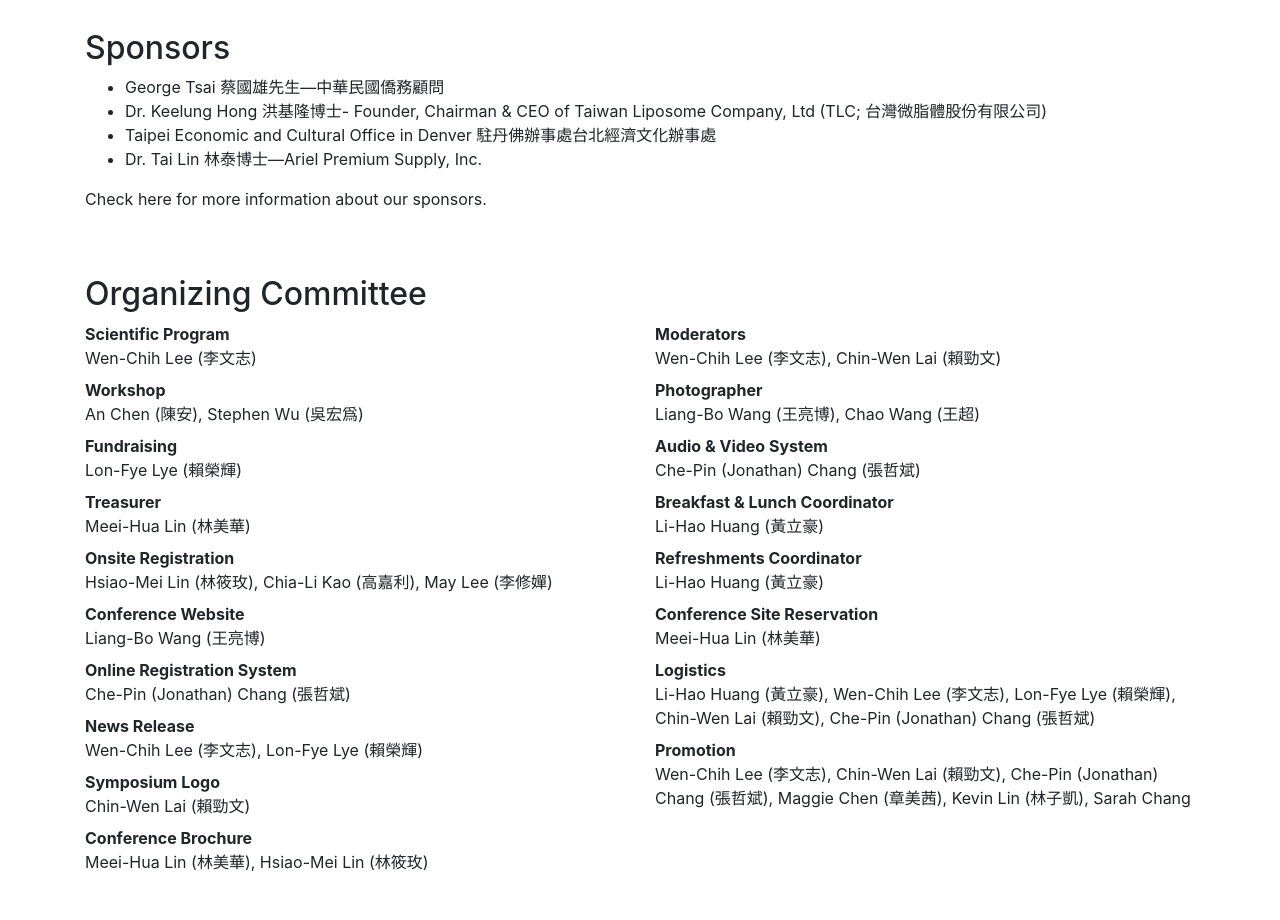
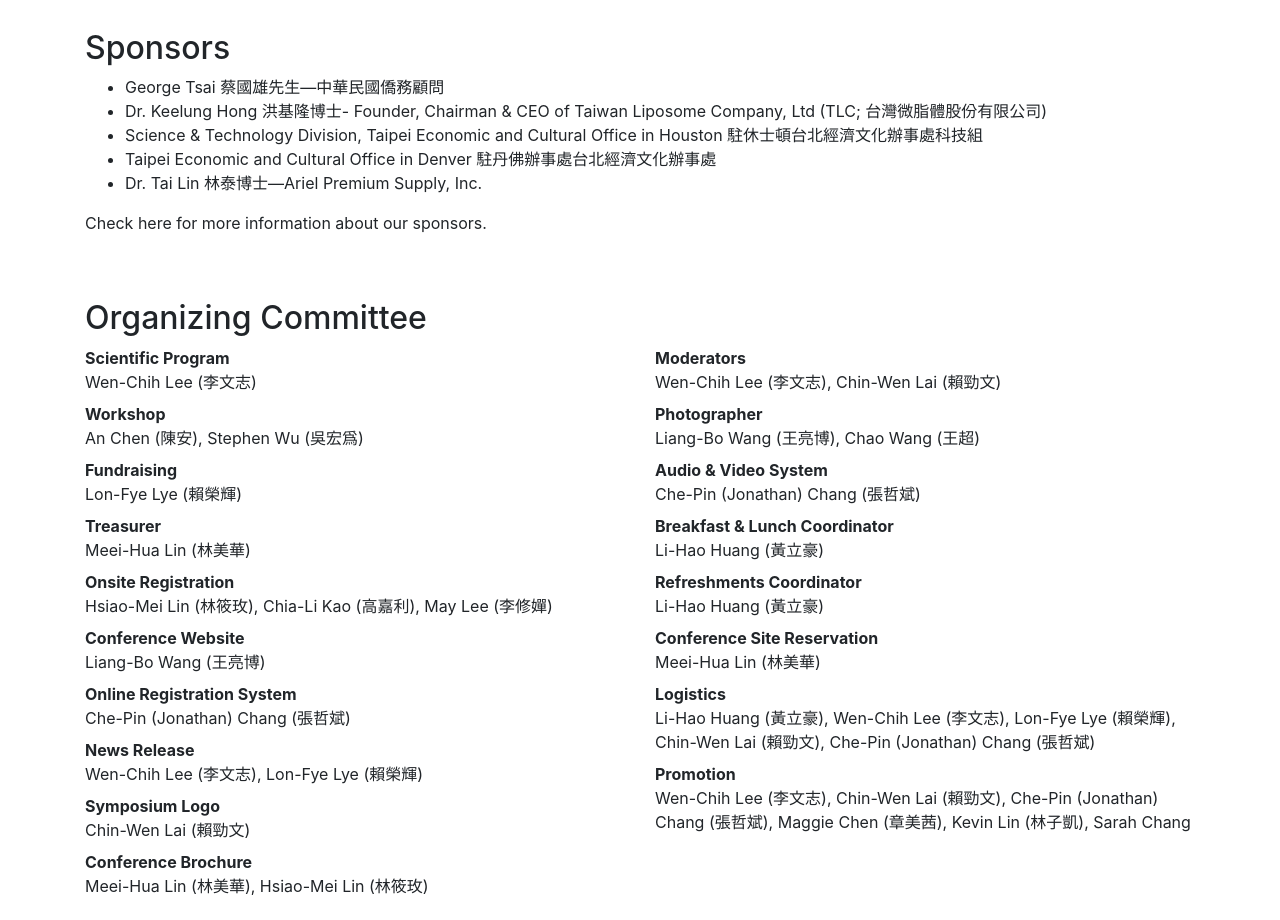
Before and after one commit to jona125/symposium2019.tsa-stl.org, a website: page index.html in a window 1280 px wide. Shown: the part 7732-8652 px from the top of the page. Drawn offline with nearby package versions, Linux system fonts and the light colour scheme; some packages are replaced by stand-ins of ours; files that its build step writes are made by us from their sources.

Commit message:
Add sponsor info from both Denver and Huston TECO

```diff
--- a/index.html
+++ b/index.html
@@ -463,6 +463,7 @@
       <ul>
         <li>George Tsai 蔡國雄先生&mdash;中華民國僑務顧問</li>
         <li>Dr. Keelung Hong 洪基隆博士- Founder, Chairman & CEO of <a href="http://www.tlcbio.com">Taiwan Liposome Company, Ltd (TLC; 台灣微脂體股份有限公司)</a></li>
+        <li><a href="https://www.most.gov.tw/houston/ch">Science & Technology Division, Taipei Economic and Cultural Office in Houston 駐休士頓台北經濟文化辦事處科技組</a></li>
         <li><a href="https://www.roc-taiwan.org/usden/">Taipei  Economic  and  Cultural  Office  in  Denver 駐丹佛辦事處台北經濟文化辦事處</a></li>
         <li>Dr. Tai Lin 林泰博士&mdash;<a href="https://www.arielpremium.com">Ariel Premium Supply, Inc.</a></li>
       </ul>
```
